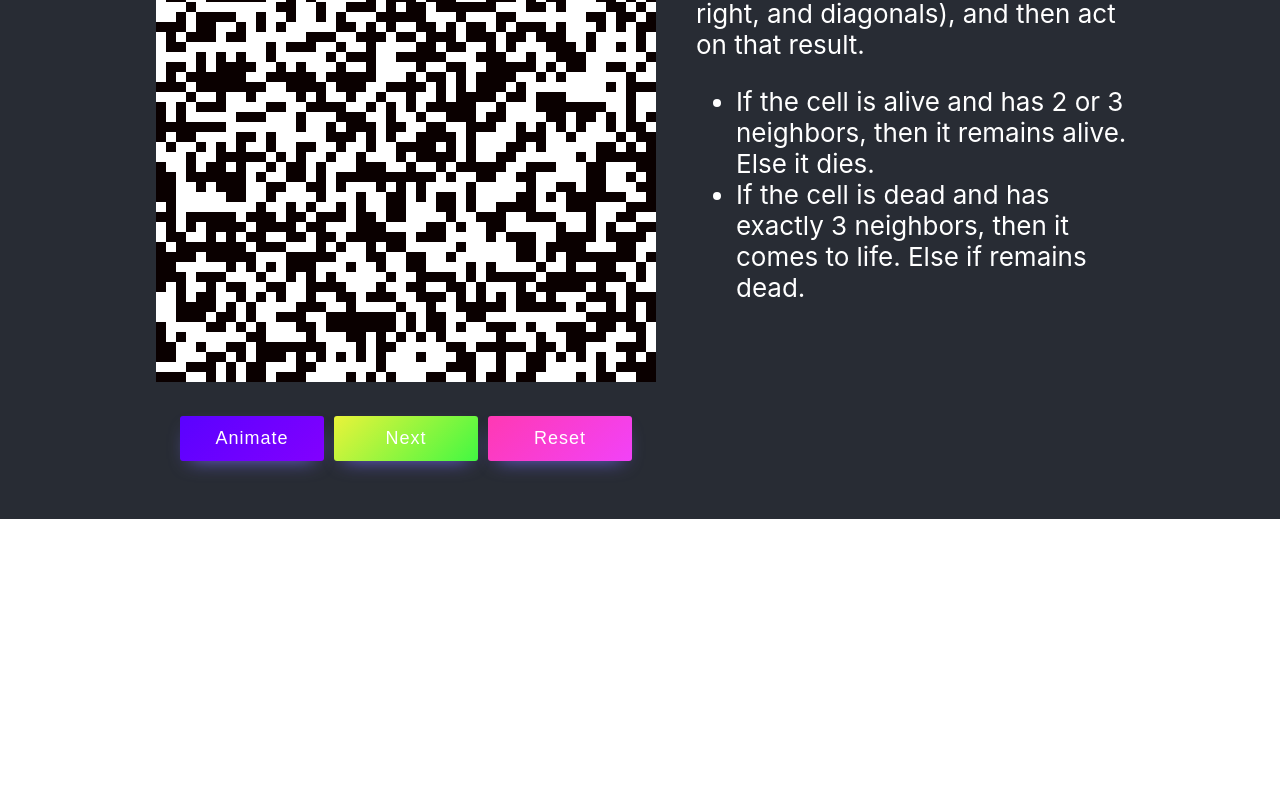
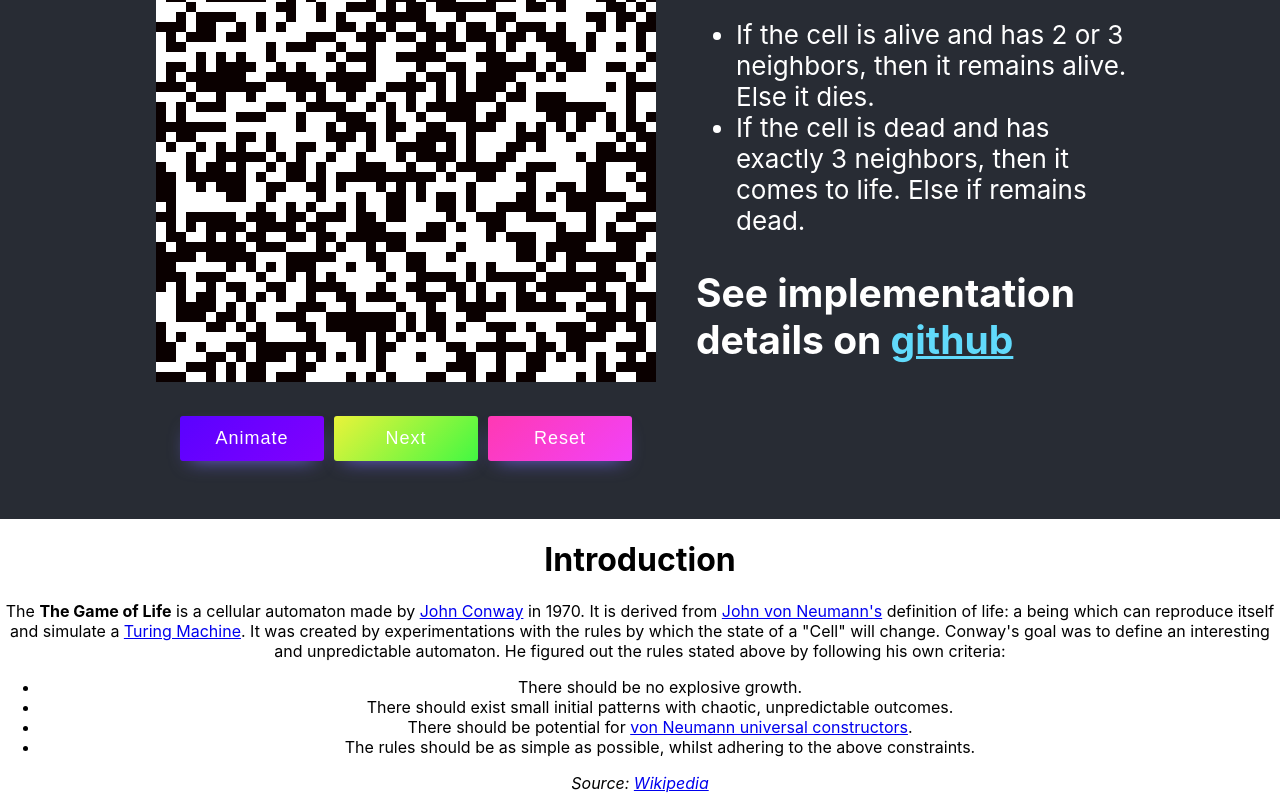
Before and after one commit to projectcollection/conways, a React (Create React App) app in the folder game_of_life/: page / in a window 1280 px wide. Shown: the part 281-1074 px from the top of the page. Before the commit the page ends 800 px from the top, so only its background shows below. Built offline with nearby package versions, Linux system fonts and the light colour scheme.

Commit message:
Add introduction text

```diff
--- a/game_of_life/src/App.js
+++ b/game_of_life/src/App.js
@@ -10,7 +10,7 @@ function App() {
 				<div id = 'main'>
 					<Main/>
 				</div>
-				<div id = "rules">
+				<div id = 'rules' class = 'text-block'>
 					<p>For each cell, it counts that cell's eight neighbors (up, down, left, right, and diagonals), and then act on that result.</p>
 					<ul>
 						<li>
@@ -20,7 +20,32 @@ function App() {
 							If the cell is dead and has exactly 3 neighbors, then it comes to life. Else if remains dead.
 						</li>
 					</ul>
+					<h2>See implementation details on <a class = 'App-link' href = 'https://github.com/projectcollection/conways' target = '_blank' rel = 'noopener noreferrer'>github</a></h2>
 				</div>
+			</div>
+
+			<div id = 'details'>
+				<h1>Introduction</h1>
+				<p class = ''>
+					The <b>The Game of Life</b> is a cellular automaton made by <a href = 'https://en.wikipedia.org/wiki/John_Horton_Conway'>John Conway</a> in 1970. It is derived from <a href = 'https://en.wikipedia.org/wiki/John_von_Neumann'>John von Neumann's</a> definition of life:
+					a being which can reproduce itself and simulate a <a href = 'https://en.wikipedia.org/wiki/Turing_machine'>Turing Machine</a>. It was created by experimentations with the rules by which the state of a "Cell" will change. Conway's goal was to define an interesting and
+					unpredictable automaton. He figured out the rules stated above by following his own criteria:
+				</p>
+				<ul>
+					<li>
+						There should be no explosive growth.
+					</li>
+					<li>
+						There should exist small initial patterns with chaotic, unpredictable outcomes.
+					</li>
+					<li>
+						There should be potential for <a href = 'https://en.wikipedia.org/wiki/Von_Neumann_universal_constructor'>von Neumann universal constructors</a>.
+					</li>
+					<li>
+						The rules should be as simple as possible, whilst adhering to the above constraints.
+					</li>
+				</ul>
+				<cite>Source: <a href = 'https://en.wikipedia.org/wiki/Conway%27s_Game_of_Life'>Wikipedia</a></cite>
 			</div>
 		</div>
 	);
```
